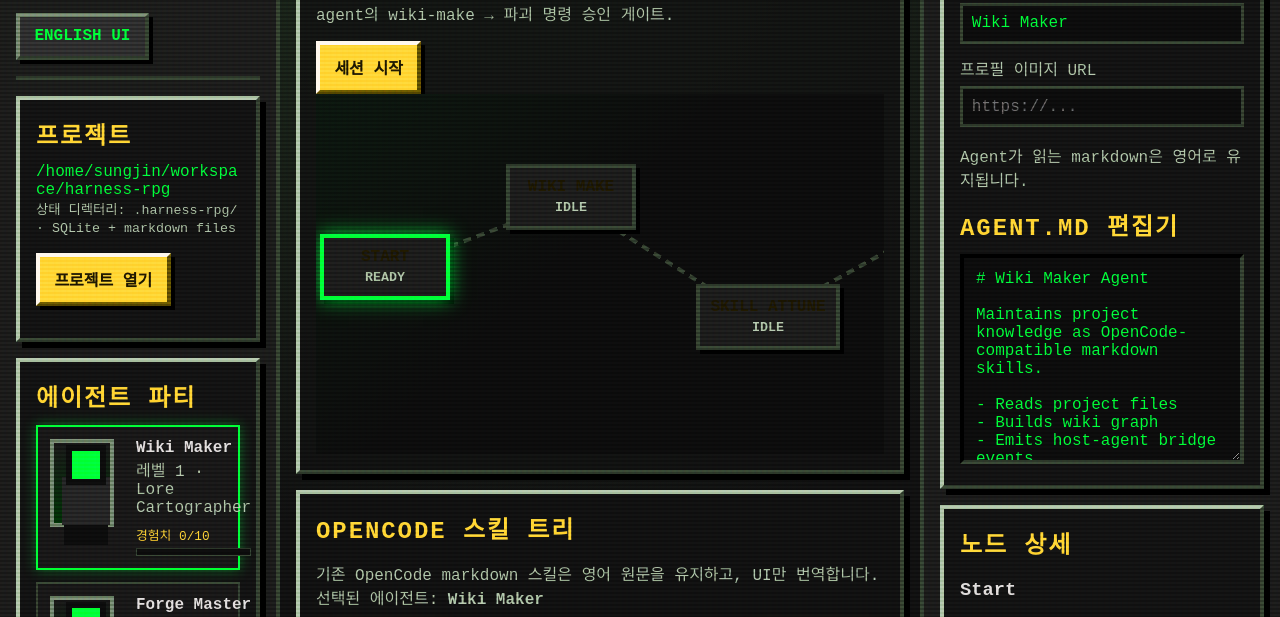
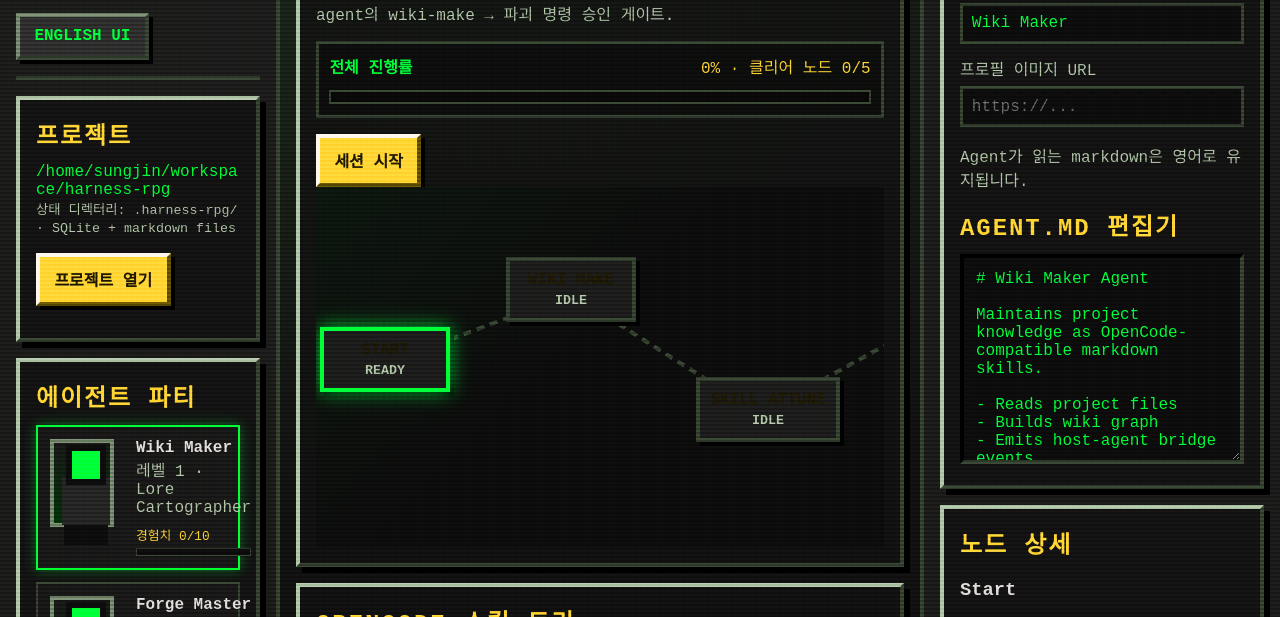
Before and after one commit to passingduck/harness-rpg, a website with bundled scripts: page app/index.html in a window 1280 px wide. Shown: the part 110-727 px from the top of the page. Built offline with nearby package versions, Linux system fonts and the light colour scheme.

Commit message:
Add review center and progress UI
Ultraworked with [Sisyphus](https://github.com/code-yeongyu/oh-my-openagent)

Co-authored-by: Sisyphus <clio-agent@sisyphuslabs.ai>

```diff
--- a/app/app.js
+++ b/app/app.js
@@ -7,6 +7,7 @@ import {
   setLocale,
   selectAgent,
   selectNode,
+  getGraphProgress,
   startTutorialSession,
   approveDestructiveNode,
   createSession,
@@ -22,12 +23,14 @@ const copy = {
     project: '프로젝트', openProject: '프로젝트 열기', stateDir: '상태 디렉터리',
     agentParty: '에이전트 파티', sessions: '세션', newSession: '새 세션', fork: '포크',
     warPlan: '전쟁 계획 튜토리얼', sessionStart: '세션 시작', approve: '파괴 명령 승인',
+    overallProgress: '전체 진행률', clearedNodes: '클리어 노드',
     flow: '흐름: 프로젝트 열기 → 에이전트/스킬 세팅 → Start → wiki-maker agent의 wiki-make → 파괴 명령 승인 게이트.',
     skillTree: 'OpenCode 스킬 트리', selectedAgent: '선택된 에이전트',
     skillHelp: '기존 OpenCode markdown 스킬은 영어 원문을 유지하고, UI만 번역합니다.',
     wikiMap: 'LLM Wiki 월드맵', wikiHelp: 'llm_wiki 개념을 host-agent skill로 포팅: ingest, query, lint, graph, gap detection, deep research, review actions, wikilink enrichment.',
     agentEditor: 'Agent.md 편집기', profileEditor: '프로필 편집', agentName: '에이전트 이름', profileImage: '프로필 이미지 URL', feedback: '앱 피드백',
     nodeDetail: '노드 상세', status: '상태', agent: '에이전트', usedSkills: '사용 스킬', friendlyLog: '친화 로그', rawLog: '원본 로그', whyUsed: '사용 이유', artifacts: '산출물',
+    reviewCenter: '리뷰 센터', reviewSummary: '요약', reviewPlan: '계획', reviewSpec: '스펙', reviewLog: '로그', reviewDiff: '변경점', reviewResult: '결과',
     level: '레벨', xp: '경험치', language: 'English UI', markdownNote: 'Agent가 읽는 markdown은 영어로 유지됩니다.',
   },
   en: {
@@ -35,12 +38,14 @@ const copy = {
     project: 'Project', openProject: 'Open Project', stateDir: 'State dir',
     agentParty: 'Agent Party', sessions: 'Sessions', newSession: 'New Session', fork: 'Fork',
     warPlan: 'War Plan Tutorial', sessionStart: 'Session Start', approve: 'Approve Destructive Command',
+    overallProgress: 'Overall Progress', clearedNodes: 'Cleared Nodes',
     flow: 'Flow: project open → agent/skill setup → Start → wiki-make by wiki-maker agent → approval-gated destructive command.',
     skillTree: 'OpenCode Skill Tree', selectedAgent: 'Selected agent',
     skillHelp: 'Existing OpenCode markdown skills stay in English; only the human UI is localized.',
     wikiMap: 'LLM Wiki World Map', wikiHelp: 'llm_wiki concepts ported as host-agent skills: ingest, query, lint, graph, gap detection, deep research, review actions, wikilink enrichment.',
     agentEditor: 'Agent.md Editor', profileEditor: 'Profile Editor', agentName: 'Agent name', profileImage: 'Profile image URL', feedback: 'App Feedback',
     nodeDetail: 'Node Detail', status: 'Status', agent: 'Agent', usedSkills: 'Used skills', friendlyLog: 'Friendly Log', rawLog: 'Raw Log', whyUsed: 'Why Used', artifacts: 'Artifacts',
+    reviewCenter: 'Review Center', reviewSummary: 'Summary', reviewPlan: 'Plan', reviewSpec: 'Spec', reviewLog: 'Log', reviewDiff: 'Diff', reviewResult: 'Result',
     level: 'Level', xp: 'XP', language: '한국어 UI', markdownNote: 'Markdown read by agents remains English.',
   },
 };
@@ -133,6 +138,19 @@ function renderGraph() {
   }).join('')}`;
 }
 
+function renderGraphProgress() {
+  const progress = getGraphProgress(state);
+  return `
+    <div class="quest-progress" aria-label="${t('overallProgress')}">
+      <div>
+        <strong>${t('overallProgress')}</strong>
+        <span>${progress.percent}% · ${t('clearedNodes')} ${progress.completed}/${progress.total}</span>
+      </div>
+      <div class="bar quest"><span style="width:${progress.percent}%"></span></div>
+    </div>
+  `;
+}
+
 function renderSessions() {
   return state.sessions.map((session) => `
     <li>
@@ -146,6 +164,31 @@ function renderWikiMap() {
   return state.wikiMap.map((pin) => `
     <div class="wiki-pin ${pin.kind}" style="left:${pin.x}%;top:${pin.y}%">${pin.label}</div>
   `).join('');
+}
+
+function renderReviewCenter(node) {
+  const review = node.review ?? {};
+  const rows = [
+    ['reviewPlan', review.plan],
+    ['reviewSpec', review.spec],
+    ['reviewLog', review.log],
+    ['reviewDiff', review.diff],
+    ['reviewResult', review.result],
+  ];
+
+  return `
+    <div class="review-center" aria-label="${t('reviewCenter')}">
+      ${review.summary ? `<div class="review-summary"><strong>${t('reviewSummary')}</strong><span>${review.summary}</span></div>` : ''}
+      <div class="review-grid">
+        ${rows.map(([labelKey, value]) => `
+          <article class="review-card">
+            <h4>${t(labelKey)}</h4>
+            <p>${value ?? ''}</p>
+          </article>
+        `).join('')}
+      </div>
+    </div>
+  `;
 }
 
 function render() {
@@ -180,6 +223,7 @@ function render() {
         <section class="pixel-panel">
           <h2 class="section-title">${t('warPlan')}</h2>
           <p class="muted">${t('flow')}</p>
+          ${renderGraphProgress()}
           <button id="start-session">${t('sessionStart')}</button>
           ${node.status === 'approval_required' ? `<button id="approve-node" class="secondary">${t('approve')}</button>` : ''}
           <div class="graph" aria-label="Diablo-style war plan graph">${renderGraph()}</div>
@@ -213,6 +257,8 @@ function render() {
           <p><strong>${t('status')}:</strong> ${statusLabel(node.status)}</p>
           <p><strong>${t('agent')}:</strong> ${node.agentId}</p>
           <p><strong>${t('usedSkills')}:</strong> ${node.skills.join(', ') || 'none'}</p>
+          <h2 class="section-title review-title">${t('reviewCenter')}</h2>
+          ${renderReviewCenter(node)}
           <h4>${t('friendlyLog')}</h4>
           <div class="log-box">${node.logs.friendly}</div>
           <h4>${t('rawLog')}</h4>
--- a/app/styles.css
+++ b/app/styles.css
@@ -71,6 +71,8 @@ button.secondary { background: var(--panel-bright); color: var(--green); border-
 .bar { height: 8px; background: #0e0e0e; border: 1px solid var(--line-dark); margin-top: .3rem; }
 .bar span { display: block; height: 100%; background: var(--green); }
 .bar.xp span { background: var(--gold); }
+.bar.quest { height: 14px; border: 2px solid var(--line-dark); box-shadow: inset 0 0 10px rgba(0,0,0,.8); }
+.bar.quest span { background: linear-gradient(90deg, var(--green), var(--gold)); box-shadow: 0 0 14px rgba(0,255,65,.75); }
 .xp-line { margin-top: .5rem; color: var(--gold); font-size: .8rem; }
 
 .project-path { color: var(--green); word-break: break-all; }
@@ -81,6 +83,10 @@ button.secondary { background: var(--panel-bright); color: var(--green); border-
 .skill-node.selected strong { color: var(--gold); }
 
 .graph { position: relative; height: 360px; background: linear-gradient(135deg, rgba(0,255,65,.05), transparent 45%), #0e0e0e; overflow: hidden; }
+.quest-progress { display: grid; gap: .45rem; border: 3px solid var(--line-dark); background: rgba(14,14,14,.88); padding: .65rem; margin: .8rem 0 1rem; }
+.quest-progress div:first-child { display: flex; justify-content: space-between; gap: 1rem; color: var(--muted); }
+.quest-progress strong { color: var(--green); text-transform: uppercase; }
+.quest-progress span { color: var(--gold); }
 .edge { position: absolute; height: 4px; background: repeating-linear-gradient(90deg, var(--line-dark), var(--line-dark) 8px, transparent 8px, transparent 14px); transform-origin: left center; }
 .node { position: absolute; min-width: 130px; border: 4px solid var(--line-dark); background: var(--panel); padding: .65rem; text-align: center; box-shadow: 4px 4px 0 #000; }
 .node.ready { border-color: var(--blue); }
@@ -98,6 +104,14 @@ input { width: 100%; margin-top: .35rem; background: #0e0e0e; color: var(--green
 .artifact { color: var(--blue); }
 .feedback-list { margin: 0; padding-left: 1.1rem; color: var(--muted); }
 .feedback-list li { margin-bottom: .6rem; }
+.review-title { margin-top: 1.25rem; }
+.review-center { border: 3px solid var(--line-dark); background: linear-gradient(135deg, rgba(0,255,65,.08), transparent 55%), #0e0e0e; padding: .65rem; margin-bottom: 1rem; }
+.review-summary { display: grid; gap: .35rem; border: 2px solid var(--green); color: var(--green); padding: .65rem; margin-bottom: .65rem; box-shadow: inset 0 0 16px rgba(0,255,65,.12); }
+.review-summary strong { color: var(--gold); text-transform: uppercase; }
+.review-grid { display: grid; gap: .55rem; }
+.review-card { border-left: 4px solid var(--gold); background: rgba(32,32,31,.9); padding: .55rem .65rem; }
+.review-card h4 { color: var(--gold); margin: 0 0 .35rem; text-transform: uppercase; }
+.review-card p { color: var(--muted); margin: 0; line-height: 1.45; }
 .sessions li { display: flex; justify-content: space-between; gap: .5rem; padding: .5rem 0; border-bottom: 1px solid var(--line-dark); }
 .wiki-map { position: relative; height: 240px; background: #0e0e0e; border: 4px solid var(--line-dark); }
 .wiki-pin { position: absolute; translate: -50% -50%; border: 3px solid var(--line); background: var(--panel); padding: .35rem; font-size: .75rem; color: var(--muted); }
```
